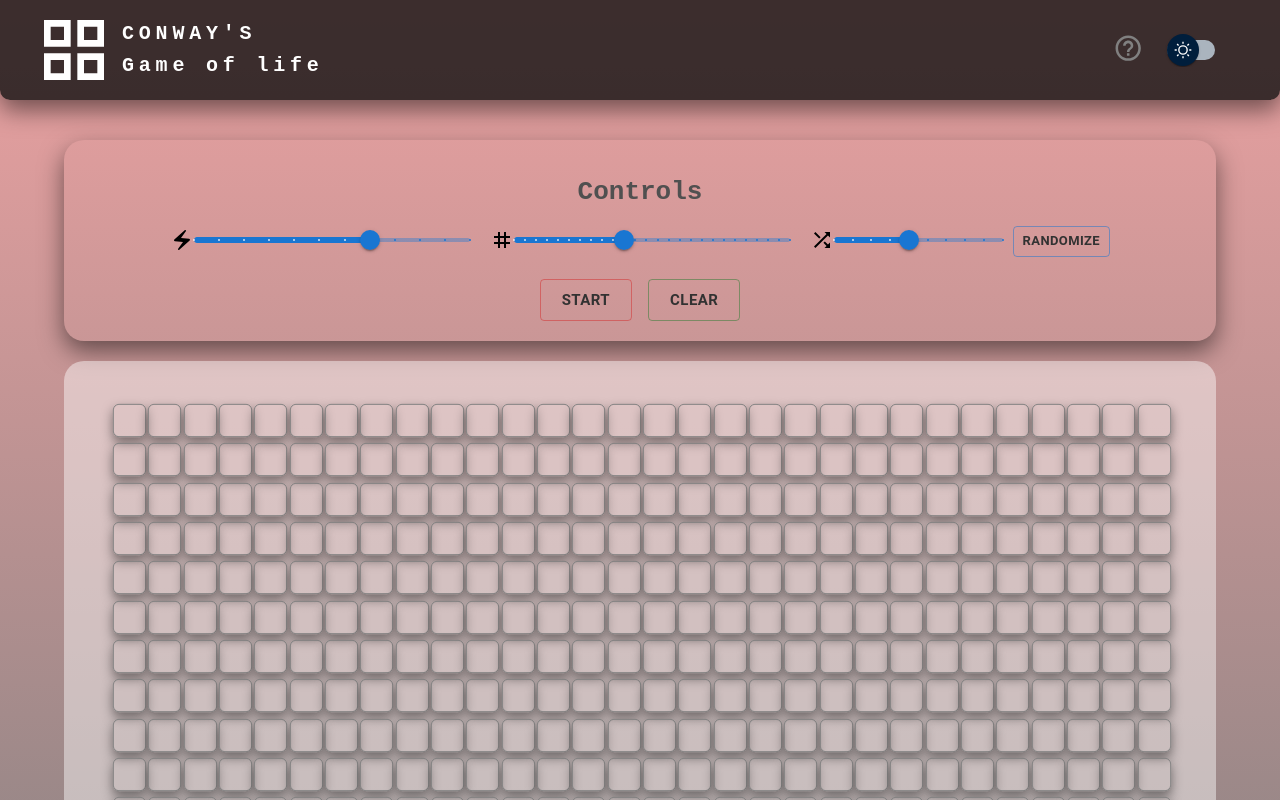
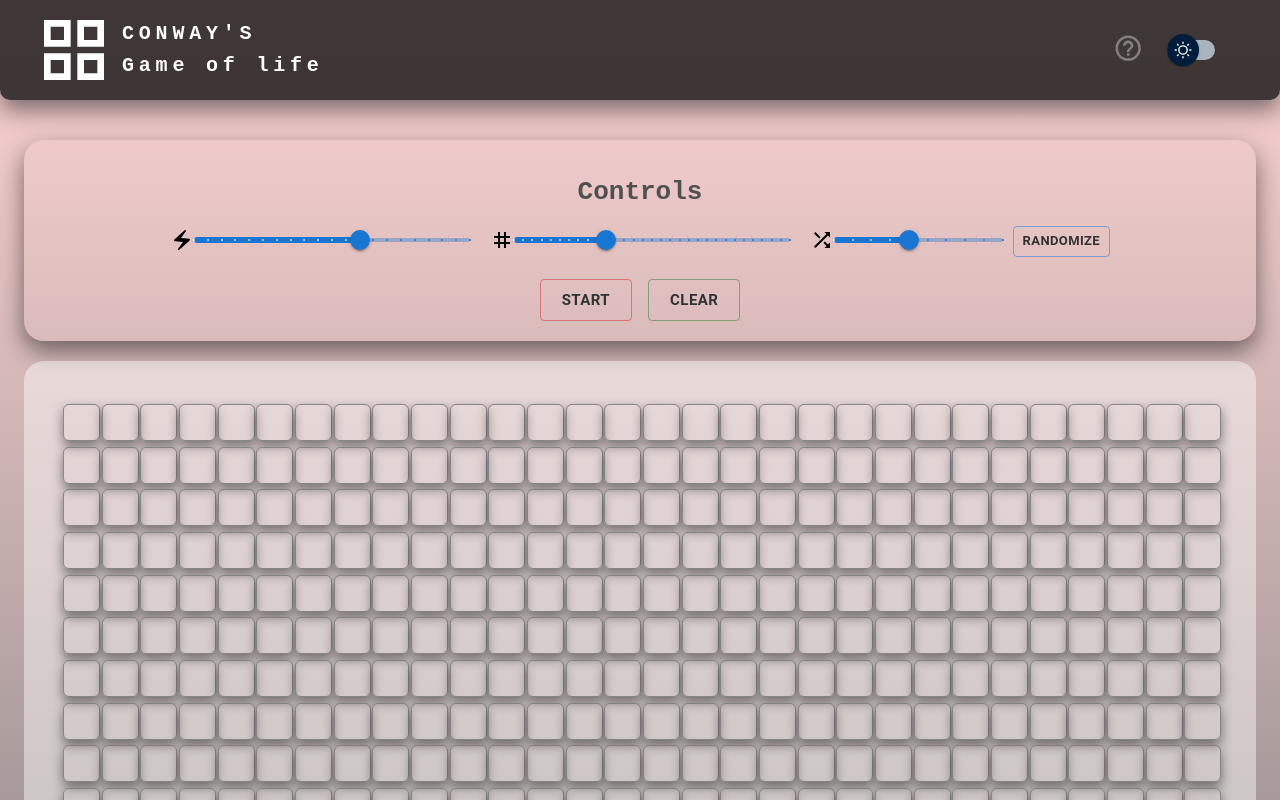
Before and after one commit to Yaduk035/Conway_game-of-life, a React (Create React App) app: page / in a window 1280 px wide. Shown: the top 800 px of the page. Built offline with nearby package versions, Linux system fonts and the light colour scheme.

Commit message:
minor ui changes

```diff
--- a/src/App.js
+++ b/src/App.js
@@ -24,14 +24,14 @@ function App() {
 
   const RowLength = colwidth - colwidth / 2;
   const ColLength = colwidth;
-  const resolution = 1000;
+  const resolution = 1100;
   const cellSize = resolution / ColLength;
   const [running, setRunning] = useState(false);
   const runSpeed = 1000;
   const [speed, setSpeed] = useState(410);
   const [ranValue, setRanValue] = useState(6);
 
-  // console.log(running);
+  // console.log("cellsize: ", cellSize);
 
   const [grid, setGrid] = useState(() => {
     const rows = [];
@@ -166,7 +166,7 @@ function App() {
     <>
       <div className={!nightmode ? "light-mode" : "night-mode"}>
         <Header nightmode={toggleNightmode} currentmode={nightmode} />
-        <Container>
+        <Container maxWidth="xl">
           <br />
           <br />
           <div
@@ -177,9 +177,6 @@ function App() {
                 : "0 10px 25px rgba(0,0,0,0.5)",
 
               backgroundColor: "transparent",
-              // backgroundImage: nightmode
-              //   ? "linear-gradient(rgb(58, 5, 5), rgb(70, 69, 69)"
-              //   : "linear-gradient(rgb(250, 196, 196), rgb(226, 161, 161)",
             }}
           >
             <ControlPanel
@@ -199,9 +196,6 @@ function App() {
             className="grid"
             style={{
               gridTemplateColumns: `repeat(${ColLength},${cellSize + 2}px)`,
-              // backgroundImage: nightmode
-              //   ? "linear-gradient(rgb(32, 50, 68), rgb(68, 63, 63)"
-              //   : "linear-gradient(rgb(199, 189, 189), white)",
             }}
           >
             {grid.map((rows, i) =>
@@ -212,7 +206,6 @@ function App() {
                   style={{
                     width: cellSize,
                     height: cellSize,
-                    // border: nightmode ? "1px solid wheat" : "1px solid gray",
                     backgroundColor: grid[i][j]
                       ? !nightmode
                         ? "rgba(17, 17, 17, 0.9)"
@@ -222,15 +215,11 @@ function App() {
                     zIndex: grid[i][j] ? 2 : 1,
                     transition:
                       grid[i][j] && speed < 100
-                        ? "all 0.000001s"
+                        ? ""
                         : grid[i][j]
                         ? "all 0.09s"
                         : "all 0s",
-                    // cursor: "pointer",
-                    // boxShadow: "0 0.35em 0.7em rgba(17,17, 17, 0.5)",
                   }}
-                  // onMouseEnter={() => setHovered(true)}
-                  // onMouseLeave={() => setHovered(false)}
                   onClick={() => {
                     const newGrid = produce(grid, (gridCopy) => {
                       gridCopy[i][j] = grid[i][j] ? 0 : 1;
@@ -242,8 +231,8 @@ function App() {
             )}
           </div>
         </Container>
-        <br />
-        <br />
+        <br /> <br />
+        <br /> <br />
       </div>
     </>
   );
--- a/src/components/CellWidthSlider.jsx
+++ b/src/components/CellWidthSlider.jsx
@@ -11,9 +11,6 @@ function valuetext(value) {
 export default function DiscreteSlider({ cellWidth, running, currentmode }) {
   return (
     <Box sx={{ width: 300 }}>
-      {/* <Typography>
-        <span style={{ fontFamily: "monospace" }}>Speed</span>
-      </Typography> */}
       <Grid container spacing={0} alignItems="center">
         <Grid item>
           <Grid3x3 style={{ color: currentmode ? "wheat" : "" }} />
@@ -26,10 +23,11 @@ export default function DiscreteSlider({ cellWidth, running, currentmode }) {
             defaultValue={30}
             getAriaValueText={valuetext}
             valueLabelDisplay="auto"
+            valueLabelFormat={(value) => `${value} x ${Math.ceil(value / 2)}  `}
             step={1}
             marks
             min={20}
-            max={45}
+            max={50}
             onChange={(e) => {
               cellWidth(e.target.value);
               // console.log(invertedValue * 10);
--- a/src/components/Modal.jsx
+++ b/src/components/Modal.jsx
@@ -29,6 +29,8 @@ export default function BasicModal({ openModal, handleModal, currentmode }) {
     p: 4,
     overFlow: "scroll",
     color: currentmode ? "white" : "black",
+    maxHeight: "90vh",
+    overflowY: "auto",
   };
   const [open, setOpen] = React.useState(false);
   const handleClose = () => {
@@ -40,7 +42,6 @@ export default function BasicModal({ openModal, handleModal, currentmode }) {
       setOpen(openModal);
     }
   }, [openModal]);
-  console.log(currentmode);
   return (
     <div>
       {/* <Button onClick={handleOpen}>Open modal</Button> */}
--- a/src/components/RandomizeSlider.jsx
+++ b/src/components/RandomizeSlider.jsx
@@ -17,9 +17,6 @@ export default function DiscreteSlider({
   return (
     <>
       <Box sx={{ width: 300 }}>
-        {/* <Typography>
-        <span style={{ fontFamily: "monospace" }}>Speed</span>
-      </Typography> */}
         <Grid container spacing={0} alignItems="center">
           <Grid item>
             <Shuffle style={{ color: currentmode ? "wheat" : "" }} />
@@ -31,6 +28,7 @@ export default function DiscreteSlider({
               defaultValue={5}
               getAriaValueText={valuetext}
               valueLabelDisplay="auto"
+              valueLabelFormat={(value) => `Probability: ${value}`}
               step={1}
               marks
               min={1}
--- a/src/components/SpeedSlider.jsx
+++ b/src/components/SpeedSlider.jsx
@@ -11,9 +11,6 @@ function valuetext(value) {
 export default function DiscreteSlider({ speedControl, currentmode }) {
   return (
     <Box sx={{ width: 300 }}>
-      {/* <Typography>
-        <span style={{ fontFamily: "monospace" }}>Speed</span>
-      </Typography> */}
       <Grid container spacing={0} alignItems="center">
         <Grid item>
           <ElectricBolt style={{ color: currentmode ? "wheat" : "" }} />
@@ -25,9 +22,10 @@ export default function DiscreteSlider({ speedControl, currentmode }) {
             defaultValue={160}
             getAriaValueText={valuetext}
             valueLabelDisplay="auto"
-            step={10}
+            valueLabelFormat={(value) => `Speed: x${value / 100}`}
+            step={5}
             marks
-            min={90}
+            min={100}
             max={200}
             onChange={(e) => {
               let sliderValue = e.target.value;
--- a/src/components/homepage.css
+++ b/src/components/homepage.css
@@ -1,5 +1,5 @@
 .light-mode {
-  background-image: linear-gradient(rgb(236, 161, 161), gray);
+  background-image: linear-gradient(rgb(255, 212, 212), gray);
 }
 .night-mode {
   background-image: linear-gradient(rgb(20, 17, 31), rgb(43, 40, 40));
@@ -10,7 +10,7 @@
   border-radius: 20px;
   /* box-shadow: 0 5px 20px rgba(0, 0, 0, 0.4); */
   max-width: 1800px;
-  overflow: hidden;
+  overflow: auto;
   justify-content: center;
   display: grid;
   background-color: rgba(255, 254, 254, 0.445);
```
